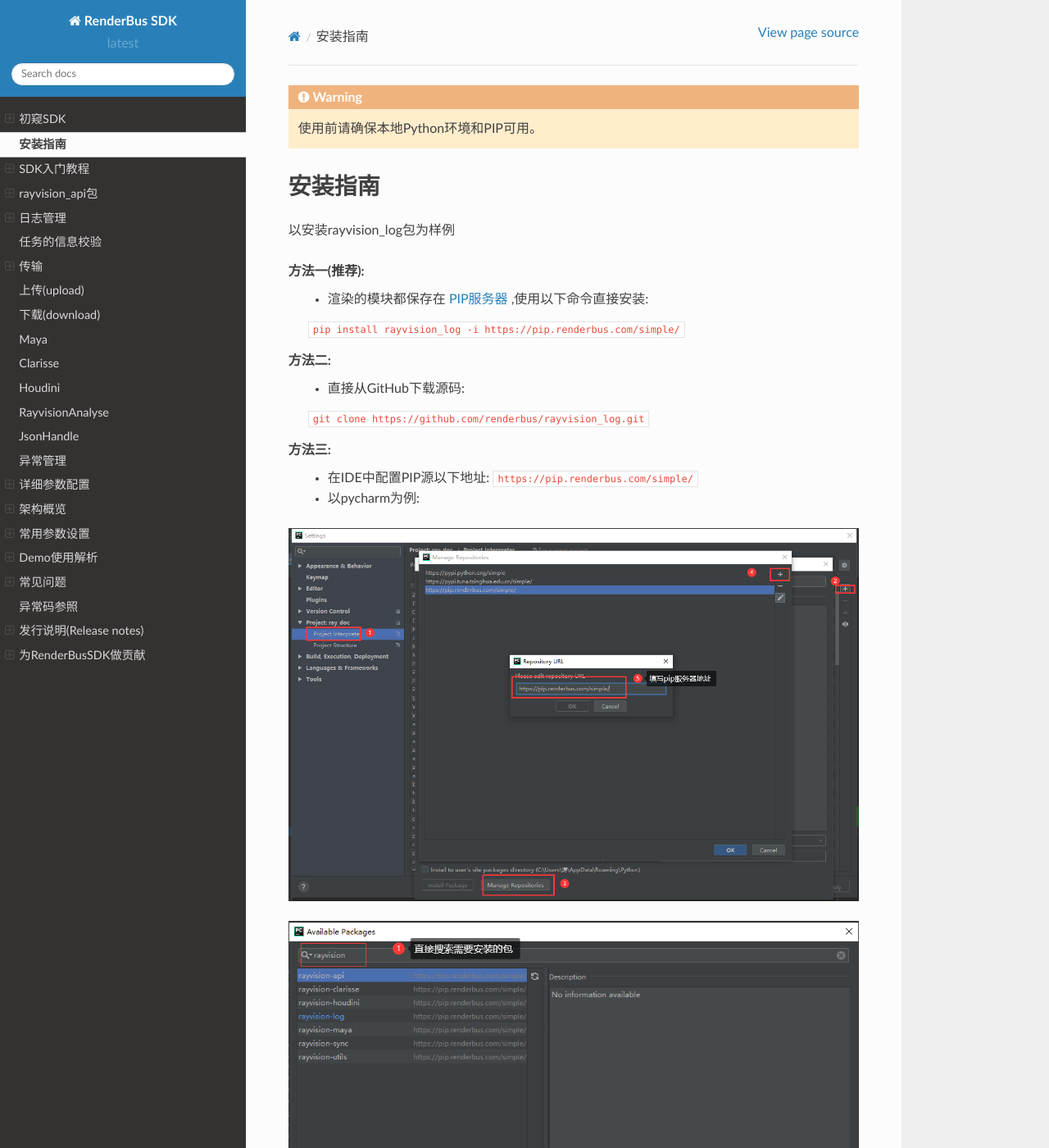
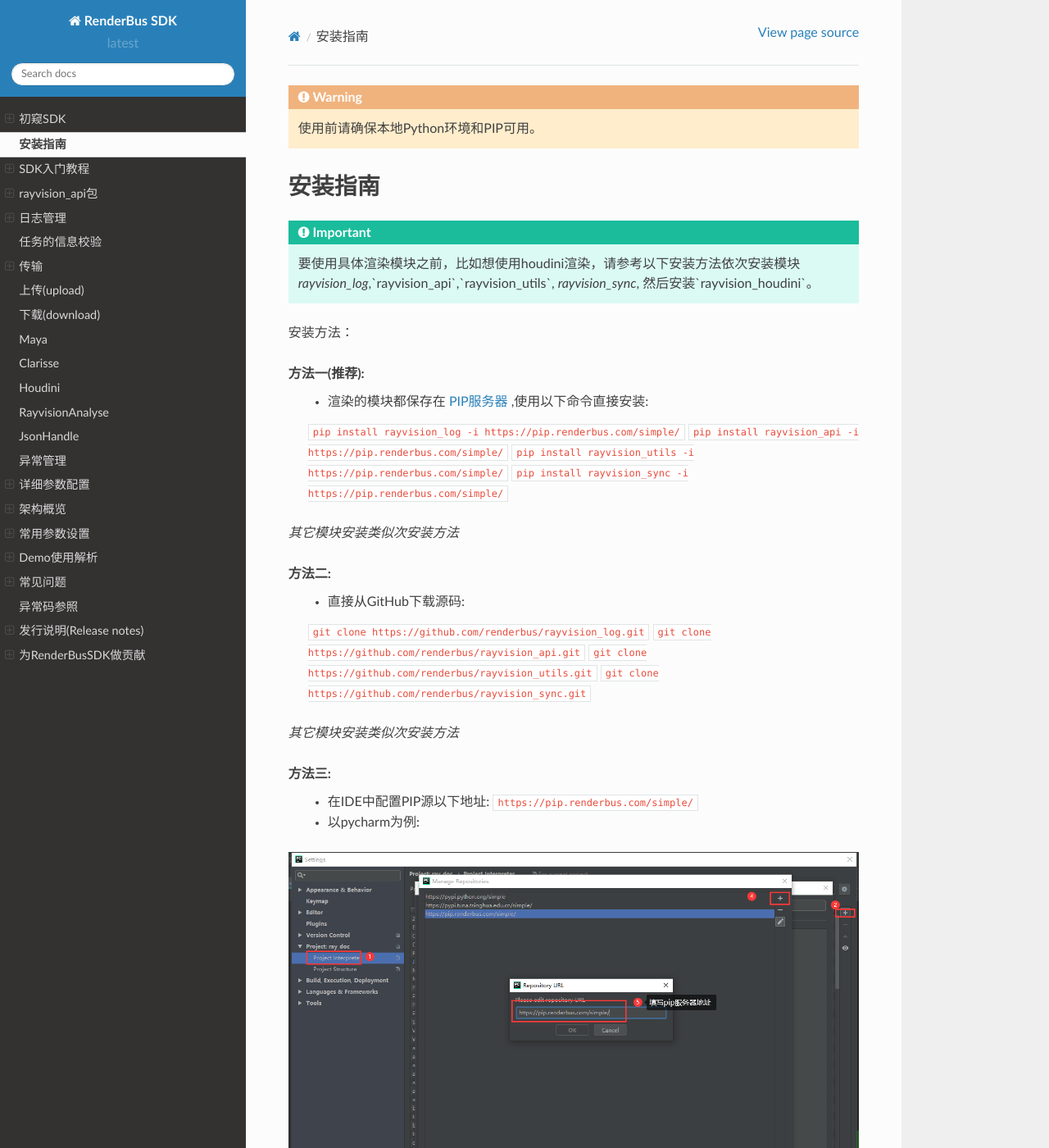
Before and after one commit to renderbus/docs_sdk, a Sphinx documentation site: the page built from docs/render/installation_guide.rst, in a window 1280 px wide and 1400 px high. Shown: the whole window at 82% size. Built offline with Sphinx 7.4.7 and the Read the Docs theme 2.0.0, drawn with Linux system fonts in a browser that asks for light colours.

Commit message:
modify installation document

```diff
--- a/docs/render/installation_guide.rst
+++ b/docs/render/installation_guide.rst
@@ -4,17 +4,32 @@
 安装指南
 =========
 
-以安装rayvision_log包为样例
+.. important::
+   要使用具体渲染模块之前，比如想使用houdini渲染，请参考以下安装方法依次安装模块
+   `rayvision_log`,`rayvision_api`,`rayvision_utils`, `rayvision_sync`,
+   然后安装`rayvision_houdini`。
+
+安装方法：
 
 **方法一(推荐):**
    - 渲染的模块都保存在 `PIP服务器 <https://pip.renderbus.com/simple/>`_ ,使用以下命令直接安装:
 
    ``pip install rayvision_log -i https://pip.renderbus.com/simple/``
+   ``pip install rayvision_api -i https://pip.renderbus.com/simple/``
+   ``pip install rayvision_utils -i https://pip.renderbus.com/simple/``
+   ``pip install rayvision_sync -i https://pip.renderbus.com/simple/``
+
+*其它模块安装类似次安装方法*
 
 **方法二:**
    - 直接从GitHub下载源码:
 
    ``git clone https://github.com/renderbus/rayvision_log.git``
+   ``git clone https://github.com/renderbus/rayvision_api.git``
+   ``git clone https://github.com/renderbus/rayvision_utils.git``
+   ``git clone https://github.com/renderbus/rayvision_sync.git``
+
+*其它模块安装类似次安装方法*
 
 **方法三:**
    - 在IDE中配置PIP源以下地址: ``https://pip.renderbus.com/simple/``
```
